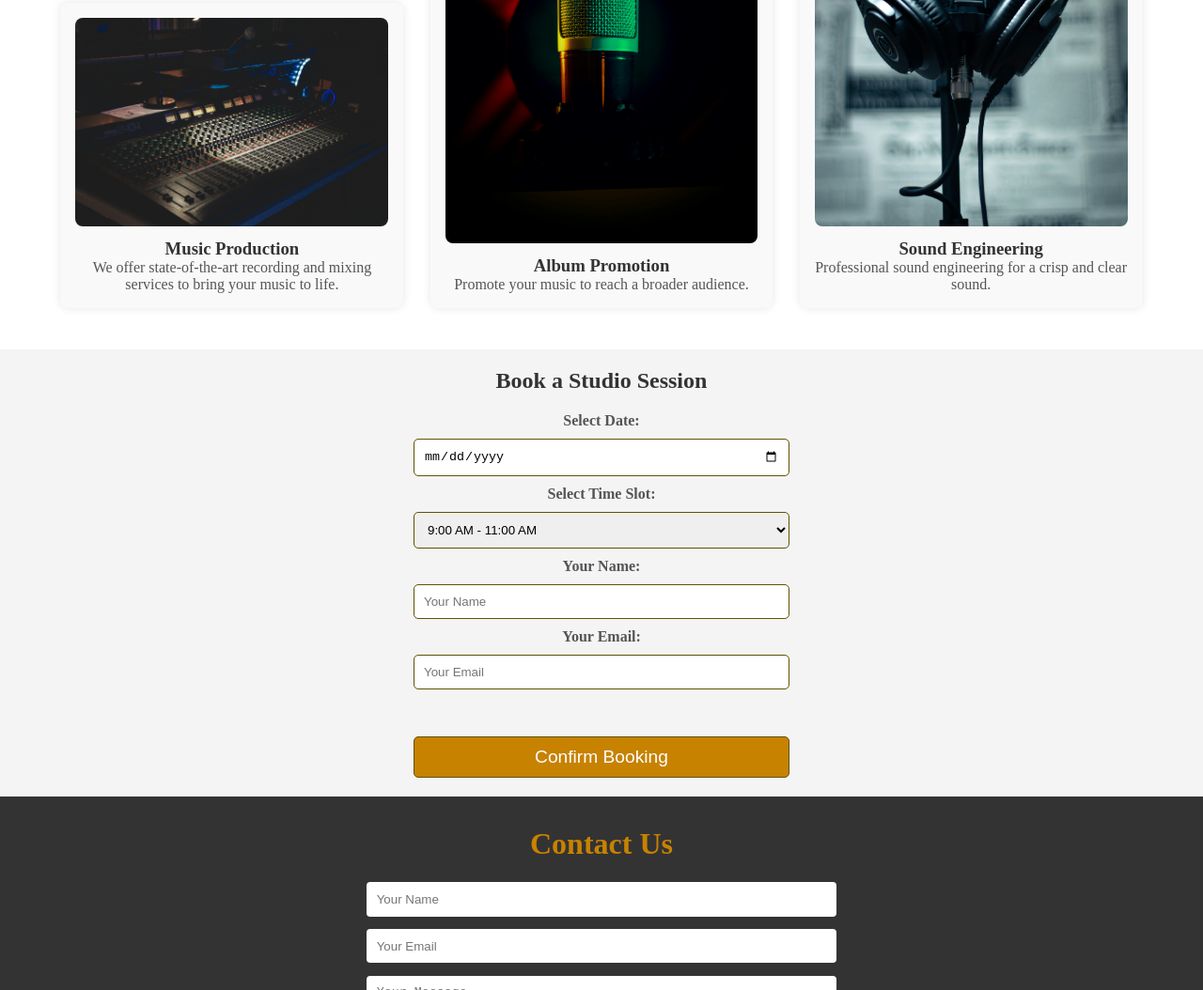
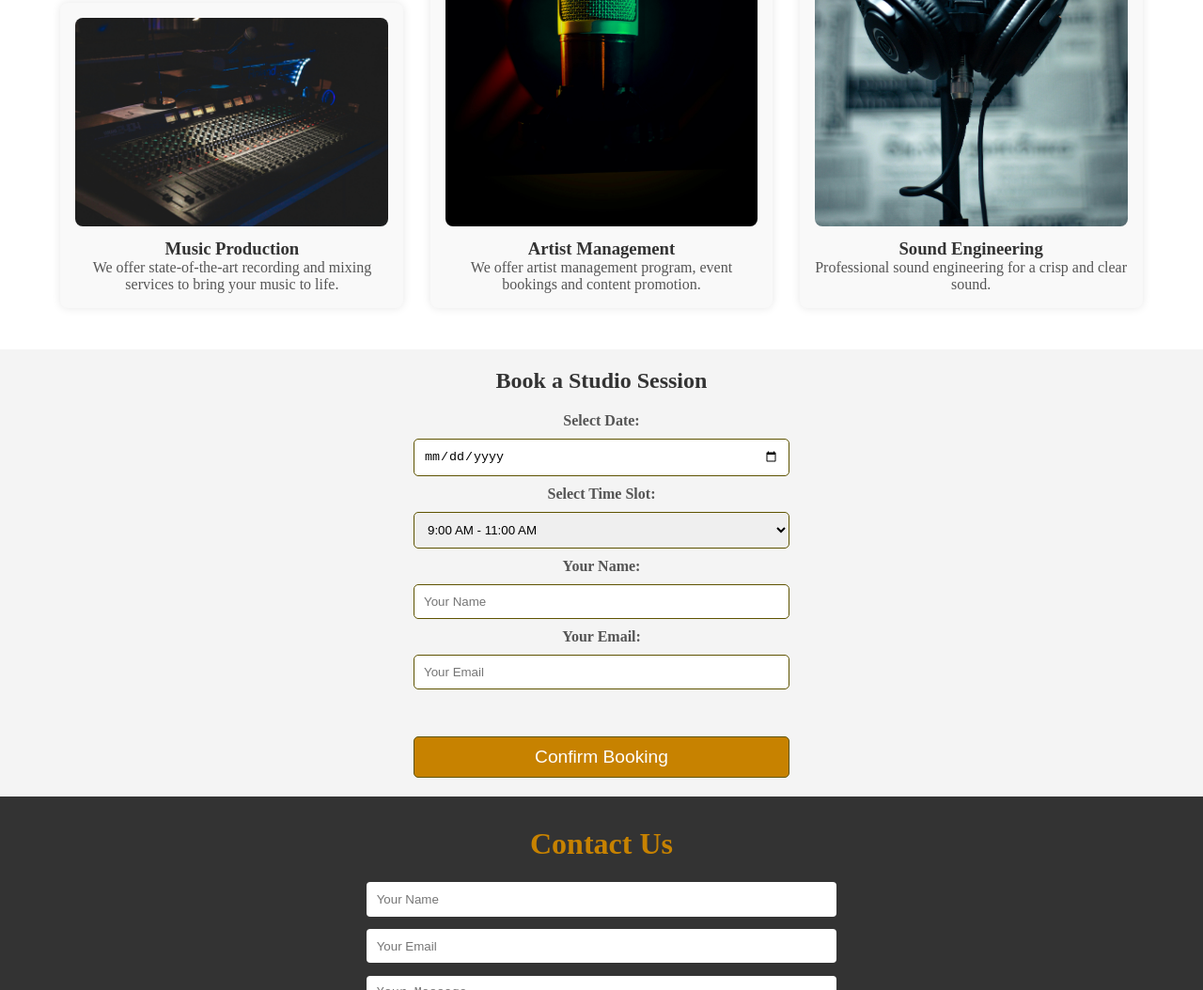
Before and after one commit to Psalm-son/First_Project, a plain HTML site: page index.htm in a window 1280 px wide. Shown: the part 1813-2867 px from the top of the page at 94% size. Drawn offline with Linux system fonts and the light colour scheme; a script that the page names is missing.

Commit message:
html update

```diff
--- a/index.htm
+++ b/index.htm
@@ -59,8 +59,8 @@
 
         <div class="service-card">
             <img src="images/service3.jpg" alt="Service 3">
-            <h3>Album Promotion</h3>
-            <p>Promote your music to reach a broader audience.</p>
+            <h3>Artist Management</h3>
+            <p>We offer artist management program, event bookings and content promotion.</p>
         </div>
         <div class="service-card">
             <img src="images/service2.jpg" alt="Service 2">
```
